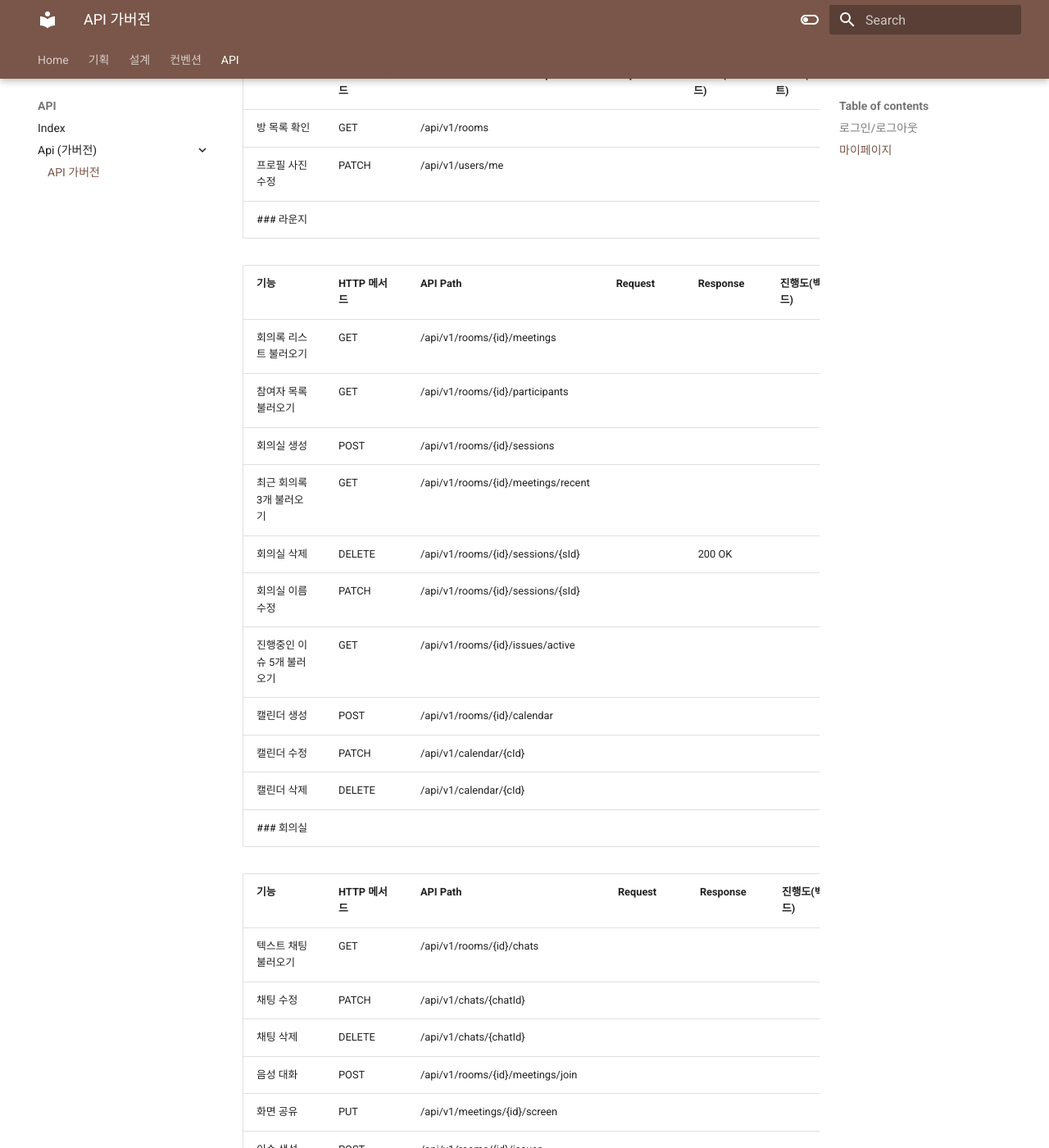
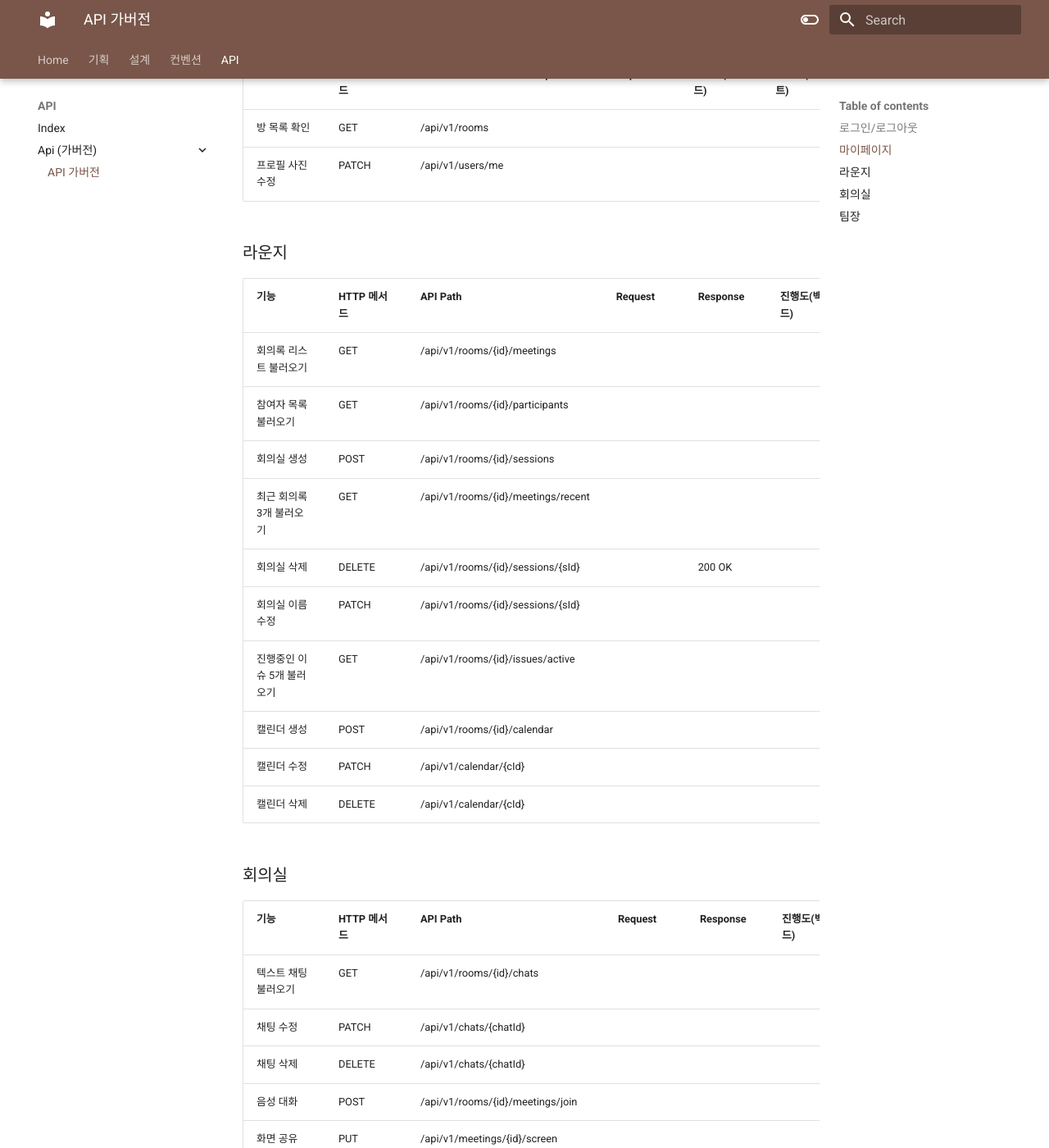
Before and after one commit to SFB202/docs, an MkDocs documentation site: the page built from docs/API/api (가버전)/API 가버전.md, in a window 1280 px wide and 1400 px high, scrolled down 478 px. Shown: the whole window at 82% size. Built offline with MkDocs 1.6.1 and Material for MkDocs 9.7.7, drawn with Linux system fonts in a browser that asks for light colours; some of the changed text lies outside the part shown.

```diff
--- a/docs/API/api (가버전)/API 가버전.md
+++ b/docs/API/api (가버전)/API 가버전.md
@@ -11,6 +11,7 @@
 | --------- | -------- | ---------------- | ------- | -------- | -------- | -------- | ---- |
 | 방 목록 확인   | GET      | /api/v1/rooms    |         |          |          |          |      |
 | 프로필 사진 수정 | PATCH    | /api/v1/users/me |         |          |          |          |      |
+
 ### 라운지
 
 | 기능              | HTTP 메서드 | API Path                           | Request | Response | 진행도(백엔드) | 진행도(프론트) | 우선순위 |
@@ -25,6 +26,7 @@
 | 캘린더 생성          | POST     | /api/v1/rooms/{id}/calendar        |         |          |          |          |      |
 | 캘린더 수정          | PATCH    | /api/v1/calendar/{cId}             |         |          |          |          |      |
 | 캘린더 삭제          | DELETE   | /api/v1/calendar/{cId}             |         |          |          |          |      |
+
 ### 회의실
 
 | 기능          | HTTP 메서드 | API Path                            | Request | Response | 진행도(백엔드) | 진행도(프론트) | 우선순위 |
@@ -39,7 +41,8 @@
 | 회의 녹음 시작    | POST     | /api/v1/meetings/{mId}/record/start |         |          |          |          |      |
 | 회의 녹음 종료    | POST     | /api/v1/meetings/{mId}/record/stop  |         |          |          |          |      |
 | 회의실 나가기     | DELETE   | /api/v1/meetings/{mId}/leave        |         |          |          |          |      |
-### 관리자
+
+### 팀장
 
 | 기능        | HTTP 메서드 | API Path                         | Request | Response | 진행도(백엔드) | 진행도(프론트) | 우선순위 |
 | --------- | -------- | -------------------------------- | ------- | -------- | -------- | -------- | ---- |
@@ -48,3 +51,4 @@
 | 위임자 선정    | PATCH    | /api/v1/rooms/{id}/assign        |         |          |          |          |      |
 | 팀원추가      | POST     | /api/v1/rooms/{id}/members       |         |          |          |          |      |
 | 팀원 삭제     | DELETE   | /api/v1/rooms/{id}/members/{uId} |         |          |          |          |      |
+| 조직 목록 조회  | GET      | /api/v1/user/orgs                |         |          |          |          |      |
```
Also changed, not shown: 1 other file.
